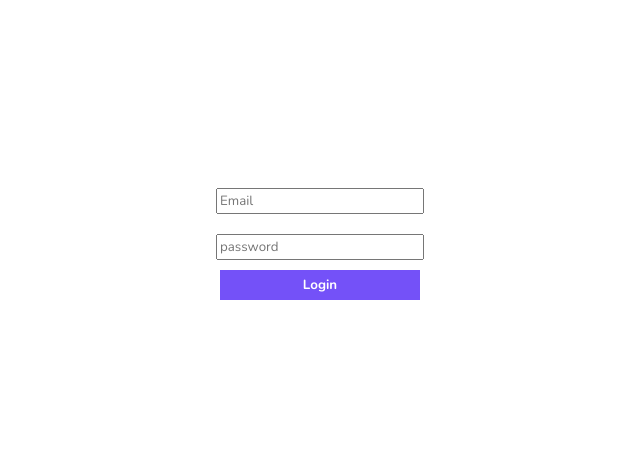
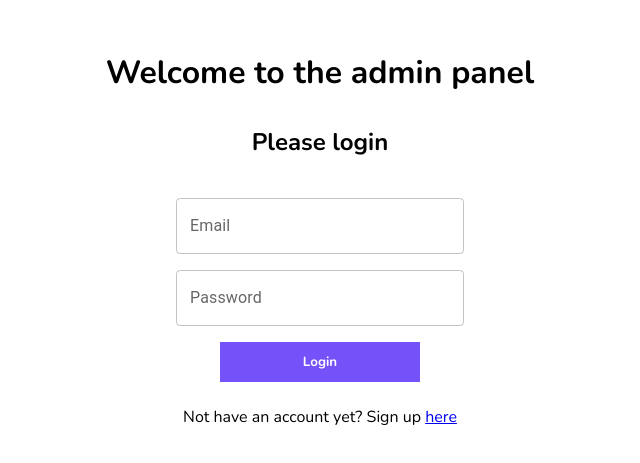
Before and after one commit to ning905/Admin-panel, a React (Create React App) app in the folder client/: page /login in a window 1280 px wide. Shown: the part 161-624 px from the top of the page, without its empty margins (320-960 px from the left). Built offline with nearby package versions, Linux system fonts and the light colour scheme; no server answers.

Commit message:
login using local server

```diff
--- a/client/package.json
+++ b/client/package.json
@@ -6,12 +6,14 @@
     "@emotion/react": "^11.10.4",
     "@emotion/styled": "^11.10.4",
     "@mui/icons-material": "^5.10.6",
-    "@mui/material": "^5.10.7",
+    "@mui/material": "^5.10.9",
     "@mui/x-data-grid": "^5.17.5",
     "@testing-library/jest-dom": "^5.16.5",
     "@testing-library/react": "^13.4.0",
     "@testing-library/user-event": "^13.5.0",
-    "firebase": "^9.11.0",
+    "axios": "^1.1.2",
+    "dotenv": "^16.0.3",
+    "jwt-decode": "^3.1.2",
     "react": "^18.2.0",
     "react-circular-progressbar": "^2.1.0",
     "react-dom": "^18.2.0",
--- a/client/src/context/AuthContext.js
+++ b/client/src/context/AuthContext.js
@@ -1,21 +1,27 @@
-import { createContext, useEffect, useReducer } from "react"
+import { createContext, useEffect, useReducer, useState } from "react"
 import AuthReducer from "./AuthReducer"
+import jwt_decode from "jwt-decode"
 
-const INITIAL_STATE = {
-	currentUser: JSON.parse(localStorage.getItem("currentUser")) || null,
+const tokenKey = process.env.REACT_APP_USER_TOKEN
+const INITIAL_TOKEN = {
+	token: localStorage.getItem(tokenKey) || null,
 }
 
-export const AuthContext = createContext(INITIAL_STATE)
+export const AuthContext = createContext(INITIAL_TOKEN)
 
 export const AuthContextProvider = ({ children }) => {
-	const [state, dispatch] = useReducer(AuthReducer, INITIAL_STATE)
+	const [state, dispatch] = useReducer(AuthReducer, INITIAL_TOKEN)
+	const [user, setUser] = useState(null)
 
 	useEffect(() => {
-		localStorage.setItem("user", JSON.stringify(state.currentUser))
-	}, [state.currentUser])
+		if (state.token) {
+			const username = jwt_decode(state.token).username
+			setUser({ username })
+		}
+	}, [state.token])
 
 	return (
-		<AuthContext.Provider value={{ currentUser: state.currentUser, dispatch }}>
+		<AuthContext.Provider value={{ currentUser: user, dispatch }}>
 			{children}
 		</AuthContext.Provider>
 	)
--- a/client/src/context/AuthReducer.js
+++ b/client/src/context/AuthReducer.js
@@ -2,13 +2,13 @@ const AuthReducer = (state, action) => {
 	switch (action.type) {
 		case "LOGIN": {
 			return {
-				currentUser: action.payload,
+				token: action.payload,
 			}
 		}
 
 		case "LOGOUT": {
 			return {
-				currentUser: null,
+				token: null,
 			}
 		}
 		default:
--- a/client/src/pages/login/Login.jsx
+++ b/client/src/pages/login/Login.jsx
@@ -1,10 +1,15 @@
 import { useContext, useState } from "react"
 import "./login.scss"
-import { useNavigate } from "react-router-dom"
+import { Link, useNavigate } from "react-router-dom"
 import { AuthContext } from "../../context/AuthContext"
+import Box from "@mui/material/Box"
+import TextField from "@mui/material/TextField"
+import client from "../../utils/client"
+
+const tokenKey = process.env.REACT_APP_USER_TOKEN
 
 export default function Login() {
-	const [error, setError] = useState(false)
+	const [error, setError] = useState("")
 	const [inputs, setInputs] = useState({ email: "", password: "" })
 	const navigate = useNavigate()
 	const { dispatch } = useContext(AuthContext)
@@ -14,30 +19,56 @@ export default function Login() {
 		setInputs({ ...inputs, [name]: value })
 	}
 
-	function handleLogin(e) {
+	async function handleLogin(e) {
 		e.preventDefault()
+
+		try {
+			const response = await client.post("/users/login", inputs)
+			const token = response.data.data
+			localStorage.setItem(tokenKey, token)
+			dispatch({ type: "LOGIN", payload: token })
+			navigate("/")
+		} catch (err) {
+			setError(err.response.data.message)
+		}
 	}
 
 	return (
 		<div className="login">
-			<form onSubmit={handleLogin}>
-				<input
+			<h1>Welcome to the admin panel</h1>
+			<h2>Please login</h2>
+			<Box
+				className="box"
+				component="form"
+				sx={{
+					"& > :not(style)": { m: 1, width: "30ch" },
+				}}
+				noValidate
+				autoComplete="off"
+				onSubmit={handleLogin}
+			>
+				<TextField
+					variant="outlined"
+					label="Email"
 					type="email"
-					placeholder="Email"
 					name="email"
 					value={inputs.email}
 					onChange={handleInput}
 				/>
-				<input
+				<TextField
+					variant="outlined"
+					label="Password"
 					type="password"
-					placeholder="password"
 					name="password"
 					value={inputs.password}
 					onChange={handleInput}
 				/>
 				<button type="submit">Login</button>
-				{error && <span>Wrong email or password!</span>}
-			</form>
+			</Box>
+			{error && <span>{error}</span>}
+			<p>
+				Not have an account yet? Sign up <Link>here</Link>
+			</p>
 		</div>
 	)
 }
--- a/client/src/pages/login/login.scss
+++ b/client/src/pages/login/login.scss
@@ -1,34 +1,34 @@
 .login {
 	height: 100vh;
 	display: flex;
+	flex-direction: column;
 	align-items: center;
 	justify-content: center;
 
-	form {
+	h2 {
+		margin: 2rem 0;
+	}
+
+	.box {
 		display: flex;
 		flex-direction: column;
+		margin-bottom: 1rem;
 		align-items: center;
 
-		input {
-			width: 200px;
-			height: 20px;
-			margin: 10px;
-		}
-
 		button {
-			width: 200px;
-			height: 30px;
+			width: 25ch;
+			height: 40px;
 			border: none;
 			background-color: #7451f8;
 			color: white;
 			font-weight: bold;
 			cursor: pointer;
 		}
+	}
 
-		span {
-			font-size: 12px;
-			color: red;
-			margin-top: 10px;
-		}
+	span {
+		font-size: 12px;
+		color: red;
+		margin: 0 0 10px 0;
 	}
 }
--- /dev/null
+++ b/client/src/utils/client.js
@@ -0,0 +1,60 @@
+import axios from "axios"
+const host = process.env.REACT_APP_API_URL
+const tokenKey = process.env.REACT_APP_USER_TOKEN
+
+const client = {
+	get: (path) => {
+		const url = `${host}${path}`
+		const headers = {
+			Authorization: `Bearer ${localStorage.getItem(tokenKey)}`,
+		}
+
+		return axios.get(url, { headers })
+	},
+
+	post: (path, data, withToken = true) => {
+		const url = `${host}${path}`
+		const token = localStorage.getItem(tokenKey)
+		let headers = {}
+
+		if (withToken) {
+			headers["Authorization"] = `Bearer ${token}`
+		}
+		return axios.post(url, data, { headers })
+	},
+
+	patch: (path, data, withToken = true) => {
+		const url = `${host}${path}`
+		const token = localStorage.getItem(tokenKey)
+		let headers = {}
+
+		if (withToken) {
+			headers["Authorization"] = `Bearer ${token}`
+		}
+
+		return axios.patch(url, data, { headers })
+	},
+
+	put: (path, data, withToken = true) => {
+		const url = `${host}${path}`
+		const token = localStorage.getItem(tokenKey)
+		let headers = {}
+
+		if (withToken) {
+			headers["Authorization"] = `Bearer ${token}`
+		}
+
+		return axios.put(url, data, { headers })
+	},
+
+	delete: (path) => {
+		const url = `${host}${path}`
+		const headers = {
+			Authorization: `Bearer ${localStorage.getItem(tokenKey)}`,
+		}
+
+		return axios.delete(url, { headers })
+	},
+}
+
+export default client
```
Also changed, not shown: 1 other file (tests, documents, lock files or other folders).
